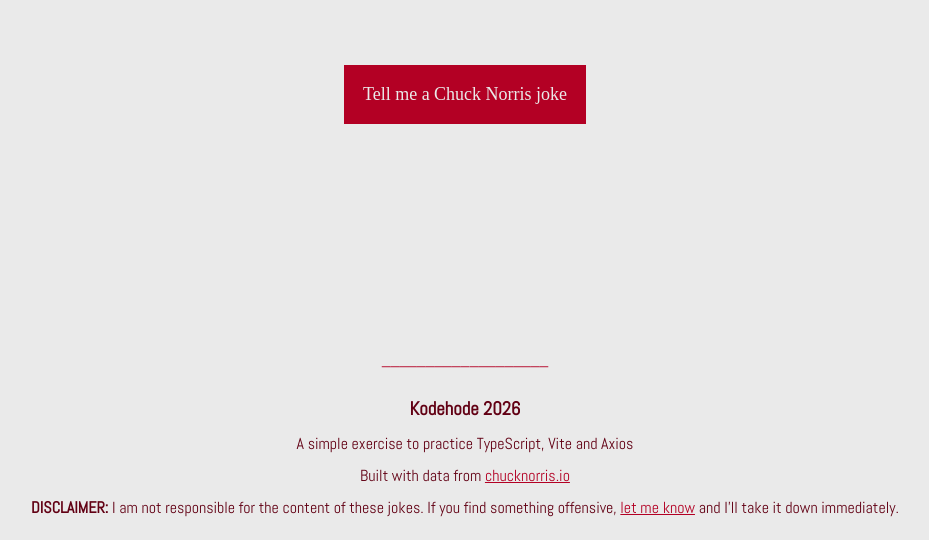
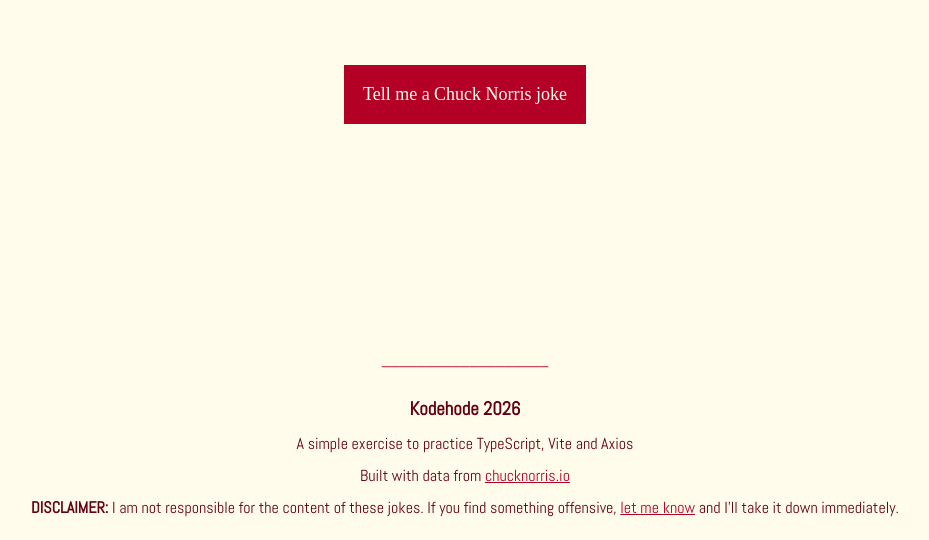
Before and after one commit to NehGuk/chuck-overflow, a website built with Vite: page index.html in a window 1280 px wide. Shown: the part 260-800 px from the top of the page, without its empty margins (175-1104 px from the left). Built offline with nearby package versions, Linux system fonts and the light colour scheme; a web font is replaced by a local one.

Commit message:
Changes background colour

```diff
--- a/src/styles/style.css
+++ b/src/styles/style.css
@@ -9,7 +9,7 @@
 }
 
 :root {
-  --bg-light: #eaeaea;
+  --bg-light: #fffcec;
   --accent-color: #b30024;
   --secondary-color: #fcda2c;
   --text: #620014;
```
